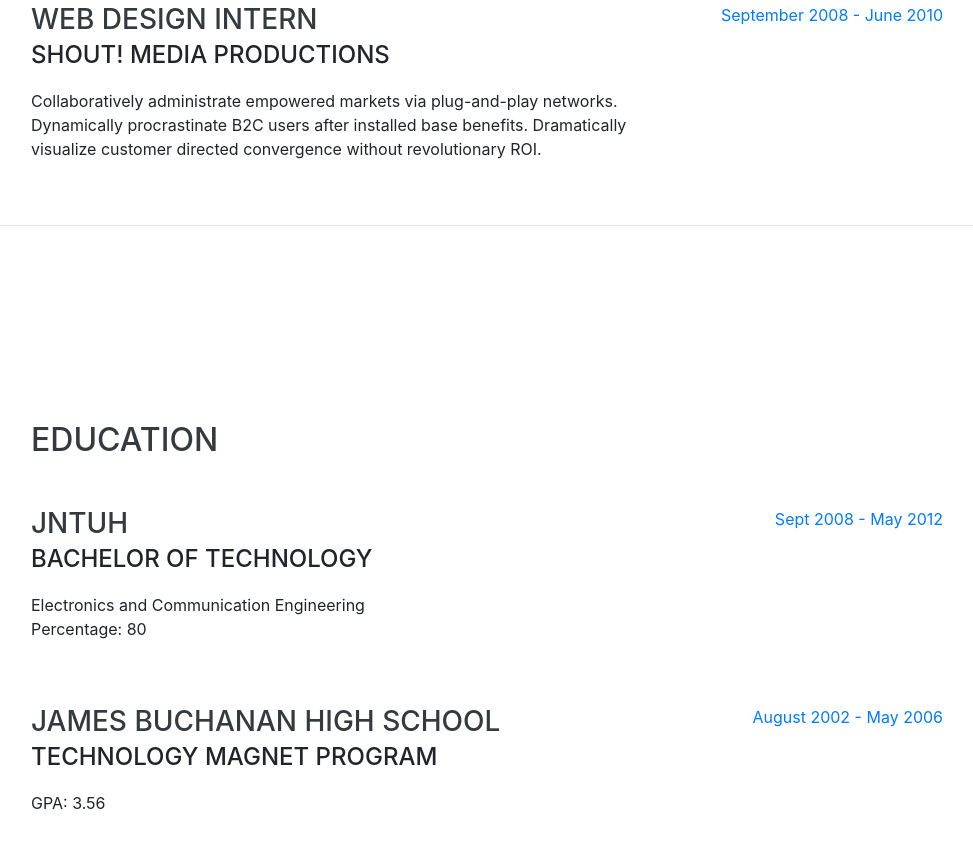
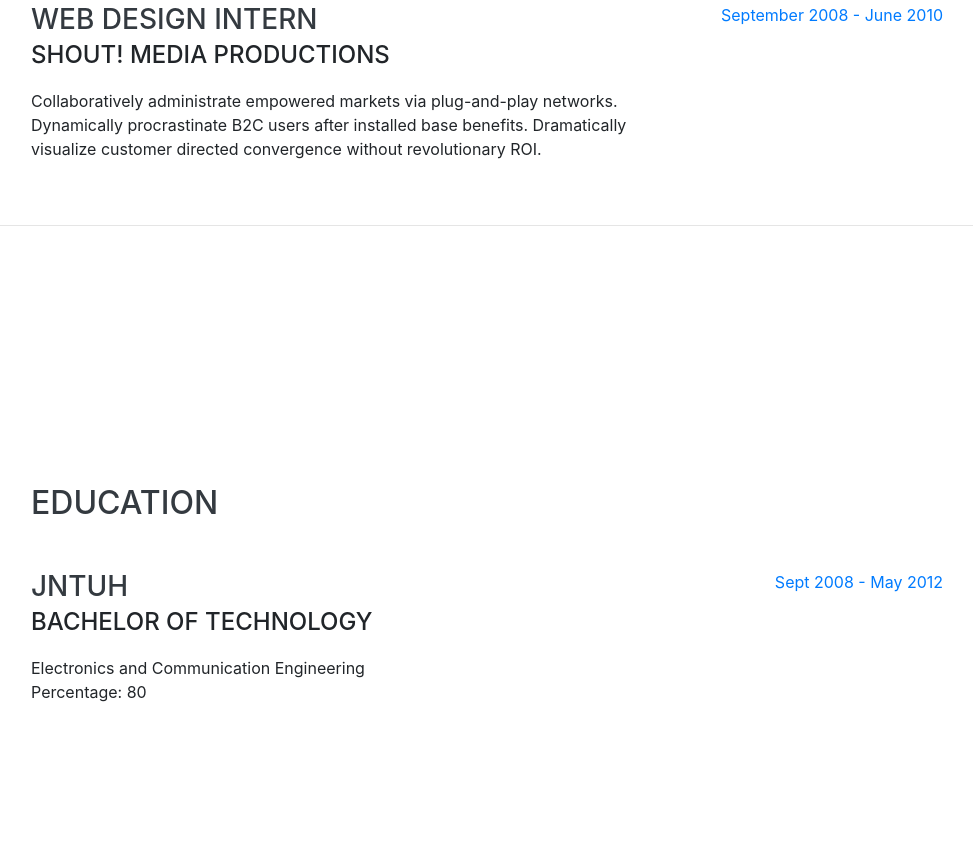
Before and after one commit to pranay-nandala/pranay-resume, a website with bundled scripts: page index.html in a window 1280 px wide. Shown: the part 1699-2546 px from the top of the page, without its empty margins (289-1262 px from the left). Built offline with nearby package versions, Linux system fonts and the light colour scheme; a web font is replaced by a local one.

Commit message:
Modified name

```diff
--- a/index.html
+++ b/index.html
@@ -8,7 +8,7 @@
   <meta name="description" content="">
   <meta name="author" content="">
   <link rel='manifest' href='/manifest.webmanifest'>
-  <title>Resume - Start Bootstrap Theme</title>
+  <title>Resume</title>
 
   <!-- Bootstrap core CSS -->
   <link href="vendor/bootstrap/css/bootstrap.min.css" rel="stylesheet">
@@ -73,7 +73,7 @@ async function install() {
 </button>
   <nav class="navbar navbar-expand-lg navbar-dark bg-primary fixed-top" id="sideNav">
     <a class="navbar-brand js-scroll-trigger" href="#page-top">
-      <span class="d-block d-lg-none">Clarence Taylor</span>
+      <span class="d-block d-lg-none">Nandala Pranay</span>
       <span class="d-none d-lg-block">
         <img class="img-fluid img-profile rounded-circle mx-auto mb-2" src="img/profile.jpg" alt="">
       </span>
@@ -112,7 +112,7 @@ async function install() {
         <h1 class="mb-0">Nandala
           <span class="text-primary">Pranay</span>
         </h1>
-        <div class="subheading mb-5">Hyderabad
+        <div class="subheading mb-5">Karimnagar
           <a href="mailto:name@email.com">pranaynse@outlook.com</a>
         </div>
         <p class="lead mb-5">I am experienced in leveraging agile frameworks to provide a robust synopsis for high level overviews. Iterative approaches to corporate strategy foster collaborative thinking to further the overall value proposition.</p>
@@ -196,17 +196,6 @@ async function install() {
           </div>
           <div class="resume-date text-md-right">
             <span class="text-primary">Sept 2008 - May 2012</span>
-          </div>
-        </div>
-
-        <div class="resume-item d-flex flex-column flex-md-row justify-content-between">
-          <div class="resume-content">
-            <h3 class="mb-0">James Buchanan High School</h3>
-            <div class="subheading mb-3">Technology Magnet Program</div>
-            <p>GPA: 3.56</p>
-          </div>
-          <div class="resume-date text-md-right">
-            <span class="text-primary">August 2002 - May 2006</span>
           </div>
         </div>
 
```
